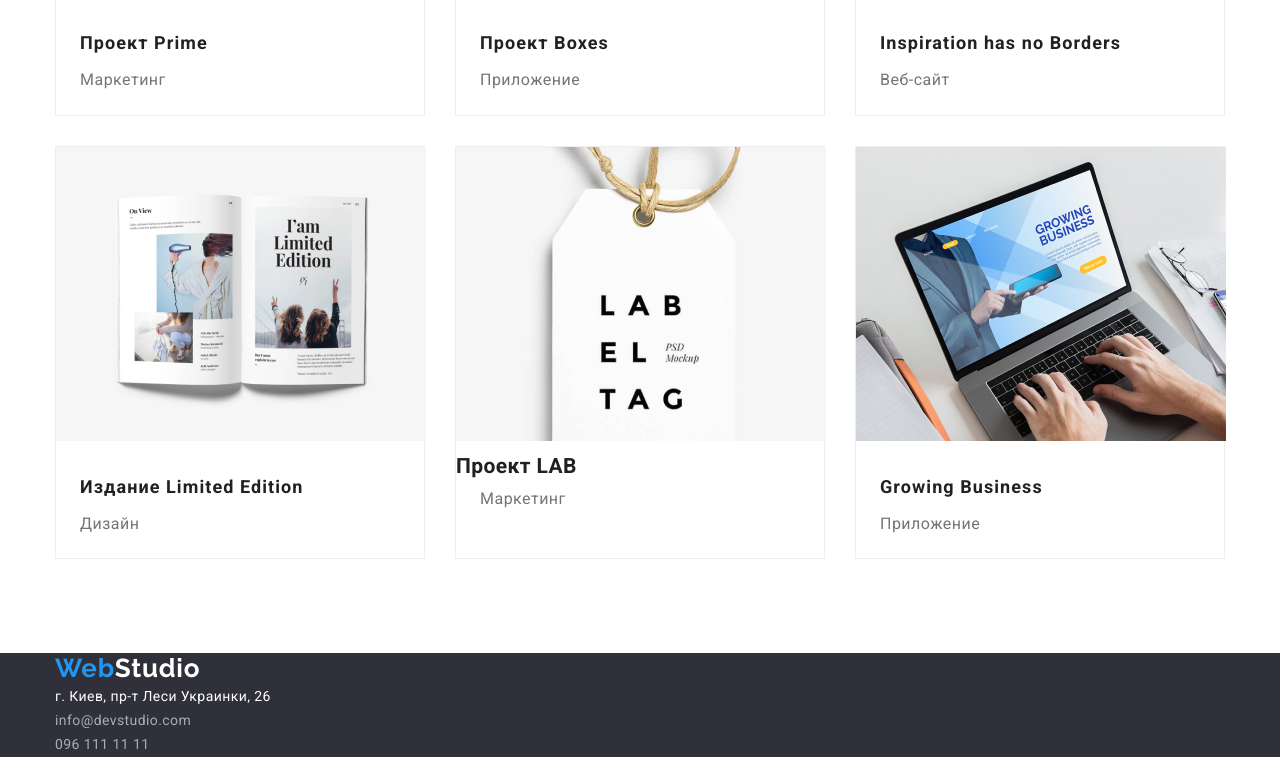
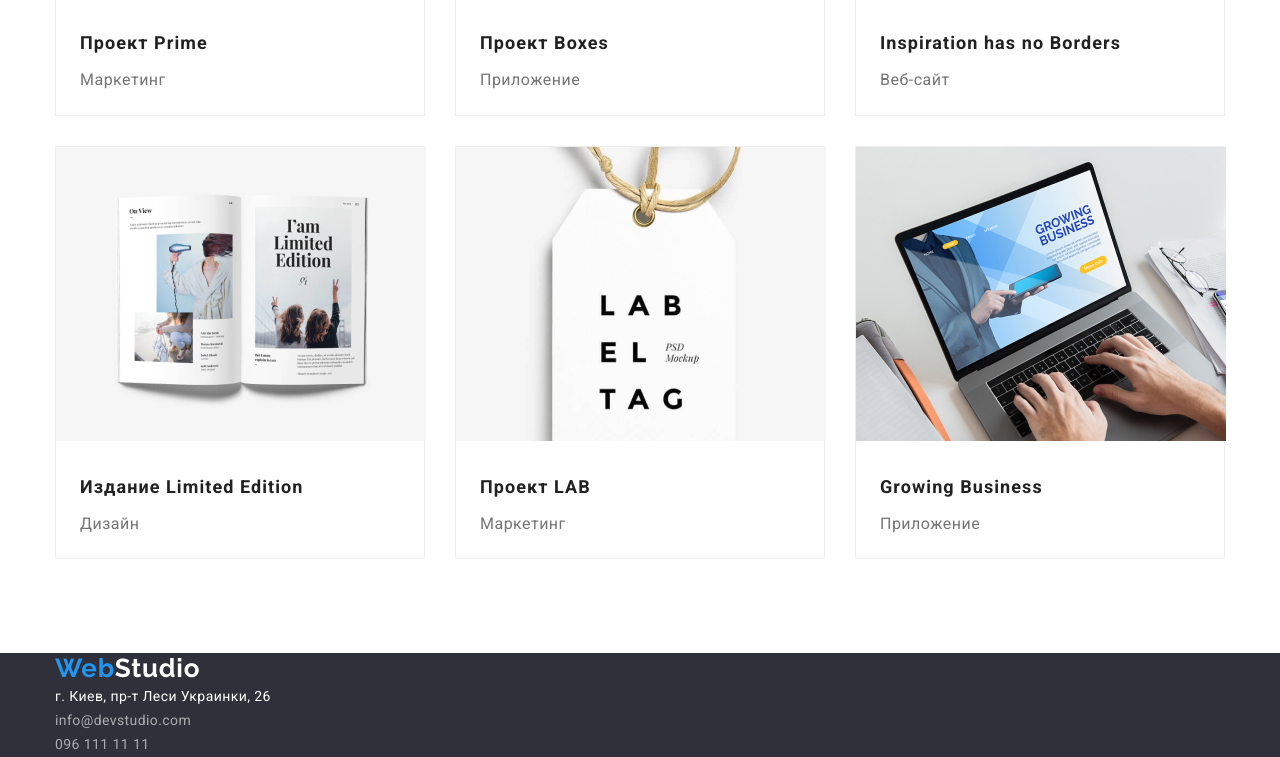
Before and after one commit to Kukovicya/goit-markup-hw-03, a plain HTML site: page portfolio.html in a window 1280 px wide. Shown: the part 1006-1763 px from the top of the page. Drawn offline with nearby package versions, Linux system fonts and the light colour scheme.

Commit message:
dobaviv odin class title

```diff
--- a/portfolio.html
+++ b/portfolio.html
@@ -95,7 +95,7 @@
                 </li>
                 <li class="img-example-item" >
                     <img src="./images/tag.jpg" alt="tag" width="370" height="294">
-                    <h2>Проект LAB</h2>
+                    <h2 class="title" >Проект LAB</h2>
                     <p class="text" >Маркетинг</p>
                 </li>
                 <li class="img-example-item" >
```
